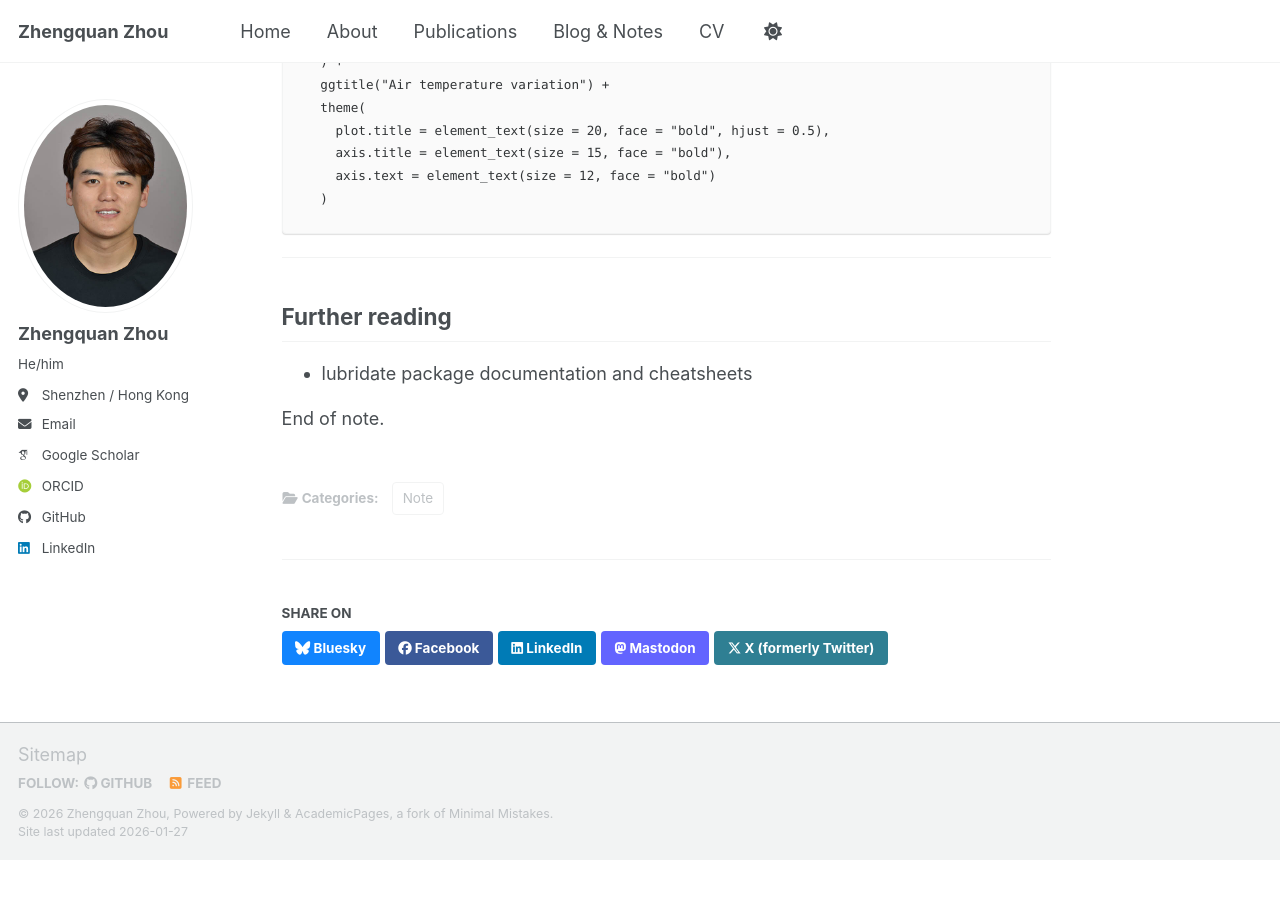
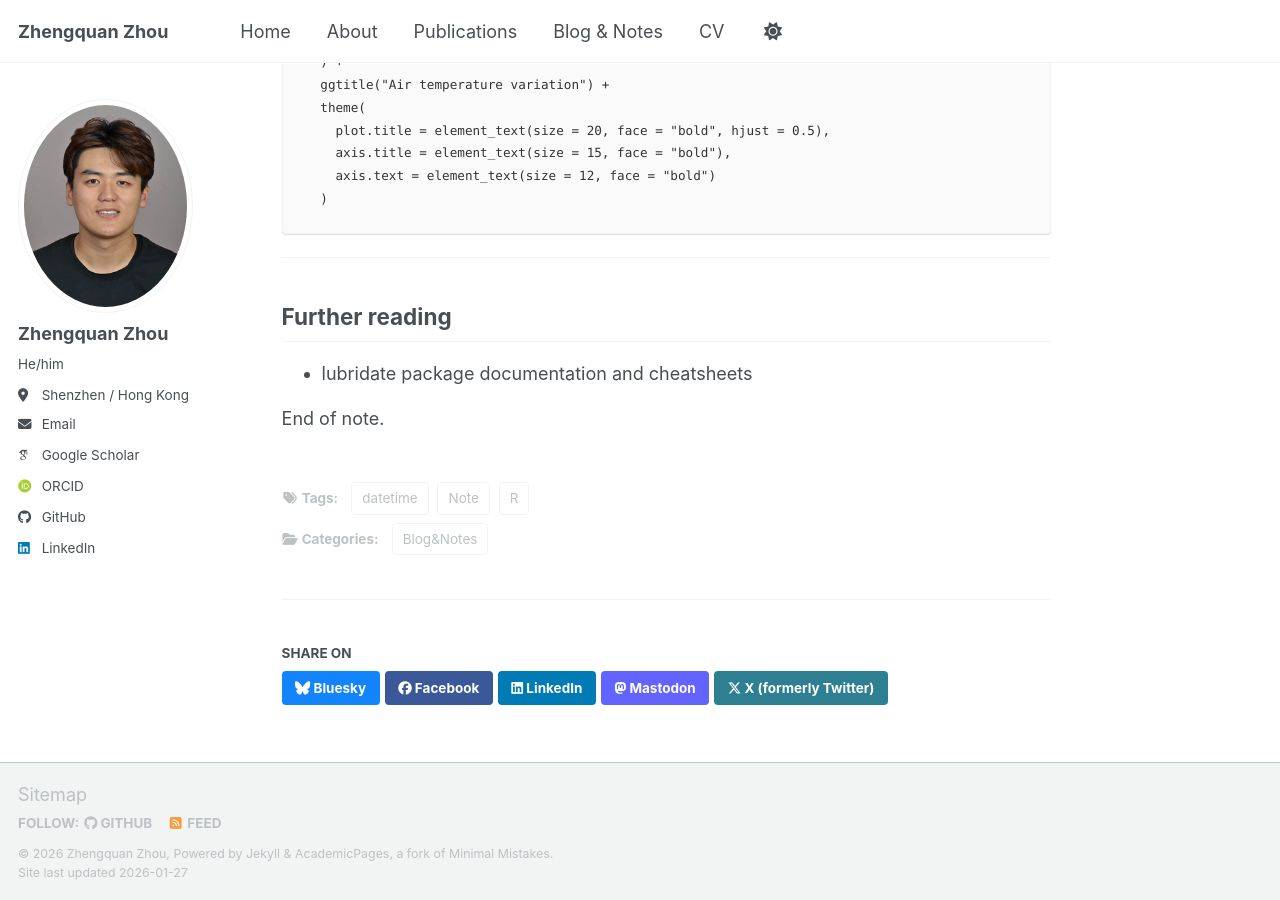
Before and after one commit to zqzhou7/zqzhou7.github.io, a Jekyll site: the page built from _posts/2023-05-20-note-r-posixct-datetime.md.md, in a window 1280 px wide and 900 px high, scrolled down 3524 px. Built offline with Jekyll 4.4.1, drawn with Linux system fonts in a browser that asks for light colours; some web fonts are replaced; a script bundle is joined from its source files by our own code; library files that are not in the unit come from our copies; before the commit the page ends 4384 px from its top, so only the background shows below that.

Commit message:
Update categories and tags in blog post on handling date-time data in R with as.POSIXct()

```diff
--- a/_posts/2023-05-20-note-r-posixct-datetime.md.md
+++ b/_posts/2023-05-20-note-r-posixct-datetime.md.md
@@ -1,7 +1,8 @@
 ---
 title: "[Note] Handling Date-Time Data in R with as.POSIXct()"
 date: 2023-05-20
-categories: [Note]
+categories: [Blog&Notes]
+tags: [Note, R, datetime]
 ---
 
 ## Introduction
```
